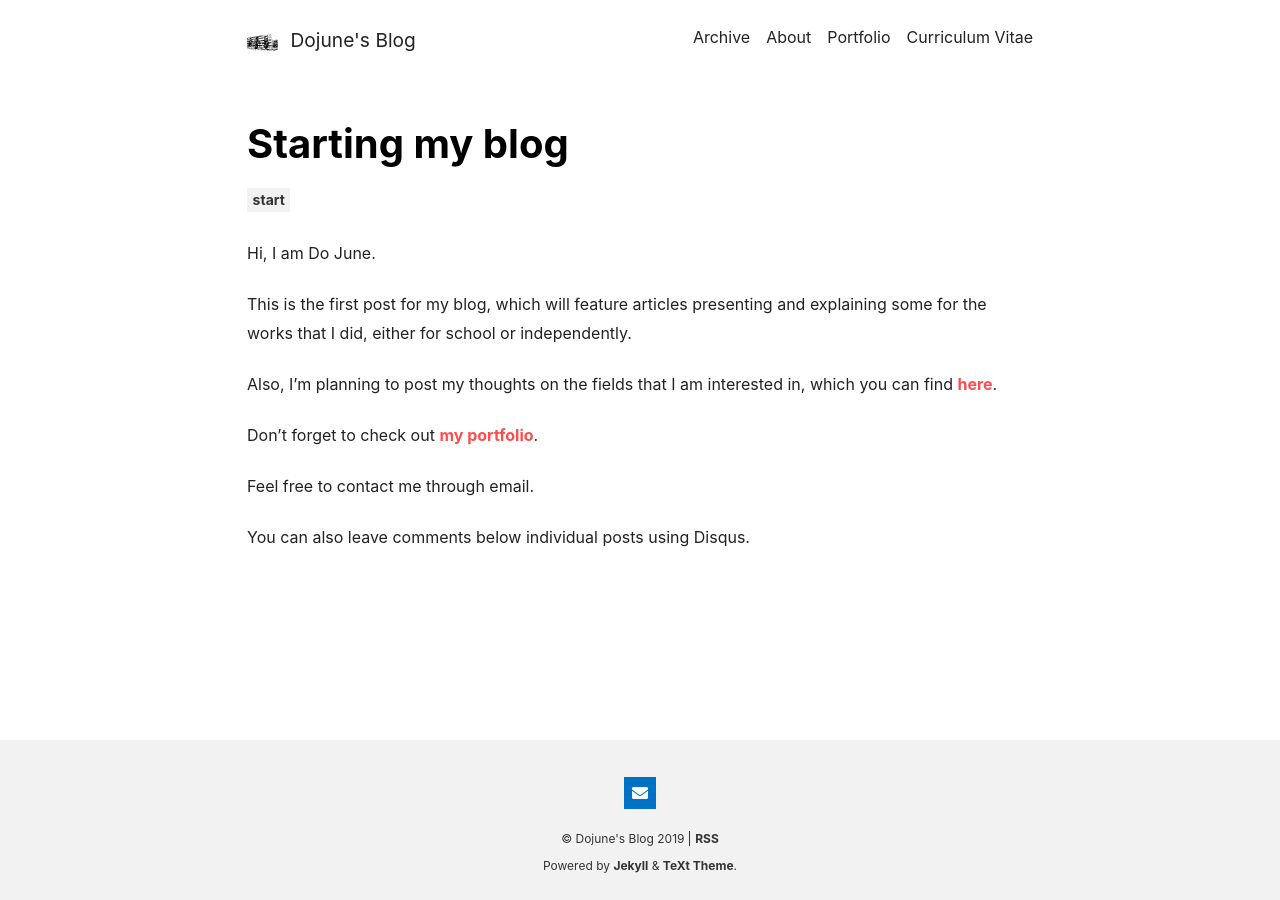
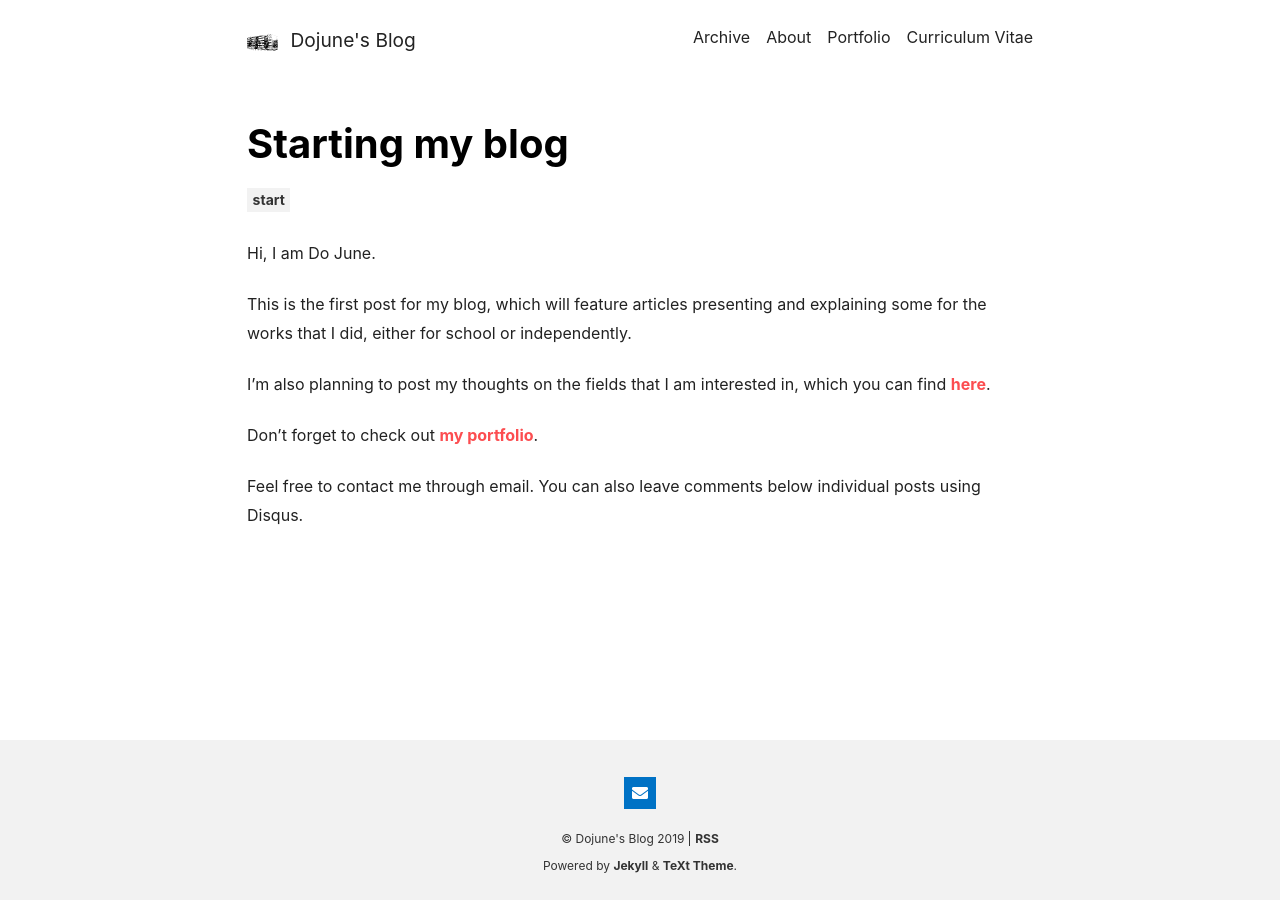
Before and after one commit to mindojune/oldmindojune.github.io, a Jekyll site: the page built from _posts/2019-07-18-Starting my blog.md, in a window 1280 px wide. Built offline with Jekyll 4.4.1, drawn with Linux system fonts in a browser that asks for light colours; nearby versions of some CDN libraries; comment, search, counter and statistics services are not loaded.

```diff
--- a/_posts/2019-07-18-Starting my blog.md
+++ b/_posts/2019-07-18-Starting my blog.md
@@ -10,10 +10,9 @@ Hi, I am Do June.
 
 This is the first post for my blog, which will feature articles presenting and explaining some for the works that I did, either for school or independently.
 
-Also, I'm planning to post my thoughts on the fields that I am interested in, which you can find [here](https://mindojune.github.io/about.html).
+I'm also planning to post my thoughts on the fields that I am interested in, which you can find [here](https://mindojune.github.io/about.html).
 
 Don't forget to check out [my portfolio](https://mindojune.github.io/portfolio.html).
 
 Feel free to contact me through email.
-
 You can also leave comments below individual posts using Disqus.
```
